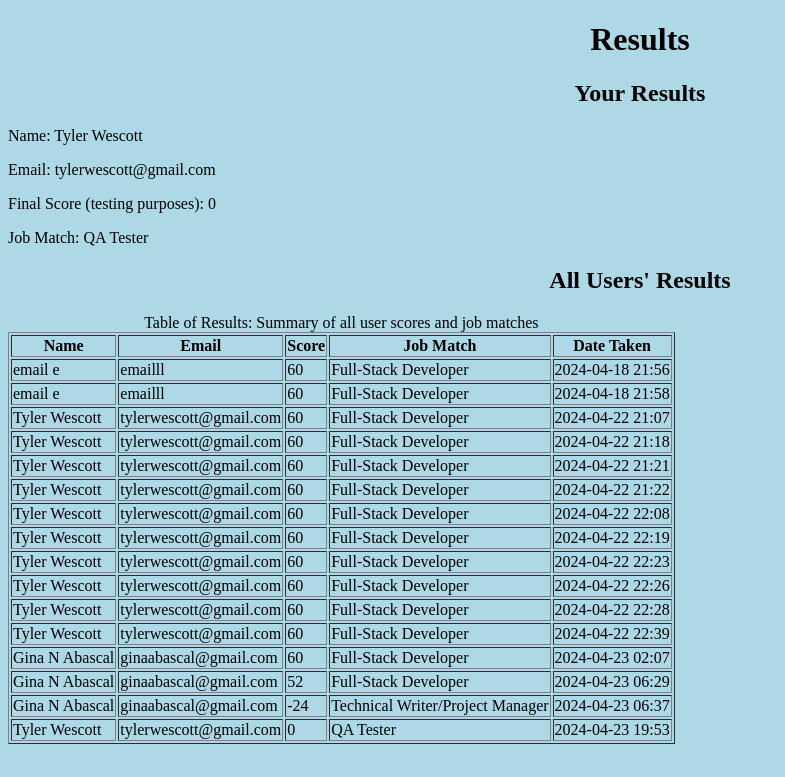
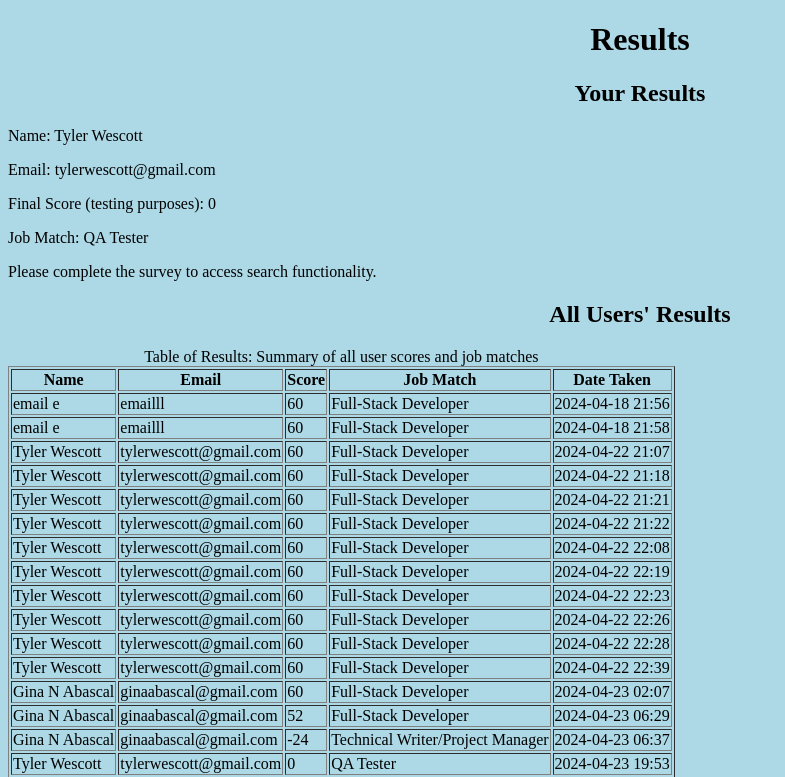
Before and after one commit to tylerwescott/Pathfinder, a Flask app: page /results in a window 1280 px wide. Shown: the top 777 px of the page, without its empty margins (0-785 px from the left). Run offline with Flask 3, Linux system fonts and the light colour scheme; a user stored in the database is signed in; data comes from the database, SQL or seed files in the repository.

Commit message:
added button for user to navigate to search page

```diff
--- a/website/templates/results.html
+++ b/website/templates/results.html
@@ -9,6 +9,12 @@
     <p>Email: {{ current_user.email }}</p>
     <p>Final Score (testing purposes): {{ current_user_result.score }}</p>
     <p>Job Match: {{ current_user_result.job_role }}</p>
+
+    {% if session.get('survey_completed') %}
+        <a href="{{ url_for('views.search_results') }}"><button>Search Users with Similar Job Roles</button></a>
+    {% else %}
+        <p>Please complete the survey to access search functionality.</p>
+    {% endif %}
 
     <h2>All Users' Results</h2>
     <table border="1">
```
